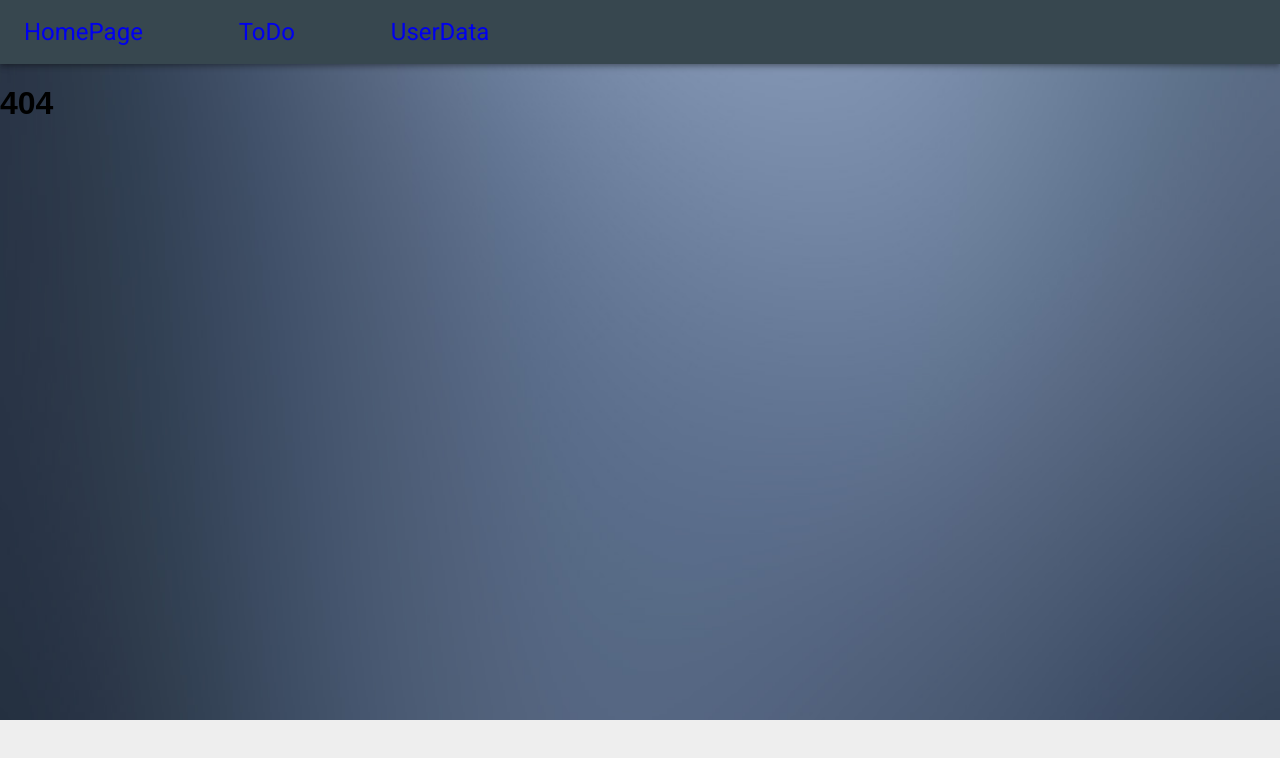
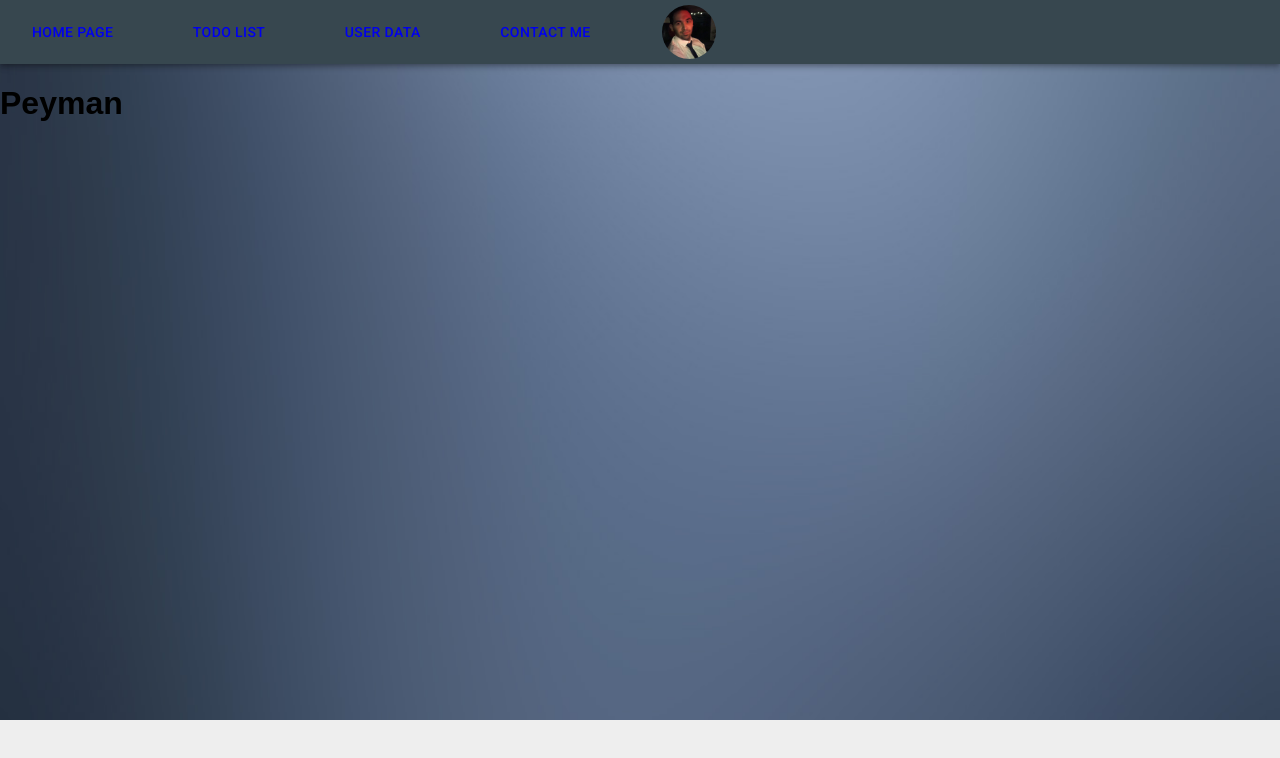
Before and after one commit to Peyman-Nasri/my-todo-app, a React (Create React App) app: page /contactme in a window 1280 px wide. Before the commit this address had no page. Shown: the top 758 px of the page. Built offline with nearby package versions, Linux system fonts and the light colour scheme.

Commit message:
Create ContactMe page

```diff
--- a/src/Components/App.js
+++ b/src/Components/App.js
@@ -1,11 +1,22 @@
 import React from "react";
-import { Container, Box, AppBar, Toolbar, Typography, ThemeProvider, createTheme } from "@mui/material";
+import {
+  Container,
+  Box,
+  AppBar,
+  Toolbar,
+  Typography,
+  ThemeProvider,
+  createTheme,
+  Button,
+  Avatar,
+} from "@mui/material";
 import { Link, Route, Routes } from "react-router-dom";
 import HomePage from "../Pages/HomePage";
 import UserdataPage from "../Pages/UserdataPage";
 import TodoPage from "../Pages/TodoPage";
 import UserPage from "../Pages/UserPage";
 import { blueGrey } from "@mui/material/colors";
+import ContactMePage from "../Pages/ContactMePage";
 // import { useDispatch } from "react-redux"
 // import { DECREASE_COUNTER, INCREASE_COUNTER, RESET_COUNTER, _666 } from "../redux/constants/counterConstants"
 
@@ -17,31 +28,42 @@ const customTheme = createTheme({
   },
 });
 function App() {
-
   // const dispatch = useDispatch()
 
   return (
-
-      <ThemeProvider theme={customTheme}>
+    <ThemeProvider theme={customTheme}>
       {/* using Link outside the Routes cause we want to run it once and have them available in the whole app */}
       <Container maxWidth="xl" style={{ padding: "0" }}>
         <Box sx={{ flexGrow: 1 }}>
-
-        {/* <Button variant="outlined" onClick={() => dispatch({type: DECREASE_COUNTER})}>-</Button>
+          {/* <Button variant="outlined" onClick={() => dispatch({type: DECREASE_COUNTER})}>-</Button>
         <Button variant="contained" onClick={() => dispatch({type: INCREASE_COUNTER})}>+</Button>
         <Button onClick={() => dispatch({type: RESET_COUNTER, payload: 0})}>Reset</Button>
         <Button onClick={() => dispatch({type: _666, payload: 666})}>666</Button> */}
 
           <AppBar position="static">
             <Toolbar>
-              <Typography variant="h5" component="div" sx={{ flexGrow: 0.1 }}>
-                <Link to="/">HomePage</Link>
+              <Typography variant="h5" component="div" sx={{ flexGrow: 0.08 }}>
+                <Button>
+                  <Link to="/">Home Page</Link>
+                </Button>
               </Typography>
-              <Typography variant="h5" component="div" sx={{ flexGrow: 0.1 }}>
-                <Link to="/todo">ToDo</Link>
+              <Typography variant="h5" component="div" sx={{ flexGrow: 0.08 }}>
+                <Button>
+                  <Link to="/todo">ToDo List</Link>
+                </Button>
               </Typography>
-              <Typography variant="h5" component="div" sx={{ flexGrow: 0.1 }}>
-                <Link to="/userdata">UserData</Link>
+              <Typography variant="h5" component="div" sx={{ flexGrow: 0.08 }}>
+                <Button>
+                  <Link to="/userdata">User Data</Link>
+                </Button>
+              </Typography>
+              <Typography variant="h5" component="div" sx={{ flexGrow: 0.08 }}>
+                <Button>
+                  <Link to="/contactme">Contact Me</Link>
+                </Button>
+              </Typography>
+              <Typography variant="h5" component="div">
+                <Avatar alt="Peyman Nasri" src="mypic.jpg" sx={{ width: 54, height: 54 }}/>
               </Typography>
             </Toolbar>
           </AppBar>
@@ -52,11 +74,11 @@ function App() {
           <Route path="/todo" element={<TodoPage />} />
           <Route path="/userdata" element={<UserdataPage />} />
           <Route path="/userdata/:userId" element={<UserPage />} />
+          <Route path="/contactme" element={<ContactMePage />} />
           <Route path="*" element={<h1>404</h1>} />
         </Routes>
-        </Container>
-        </ThemeProvider>
-
+      </Container>
+    </ThemeProvider>
   );
 }
 
--- /dev/null
+++ b/src/Components/ContactMe.js
@@ -0,0 +1,9 @@
+const ContactMe = () => {
+  return (
+    <>
+      <h1>Peyman</h1>
+    </>
+  )
+};
+
+export default ContactMe;
--- /dev/null
+++ b/src/Pages/ContactMePage.js
@@ -0,0 +1,11 @@
+import ContactMe from "../Components/ContactMe";
+
+const ContactMePage = () => {
+  return (
+    <>
+      <ContactMe />
+    </>
+  );
+};
+
+export default ContactMePage;
```
Also changed, not shown: public/mypic.jpg (added).
